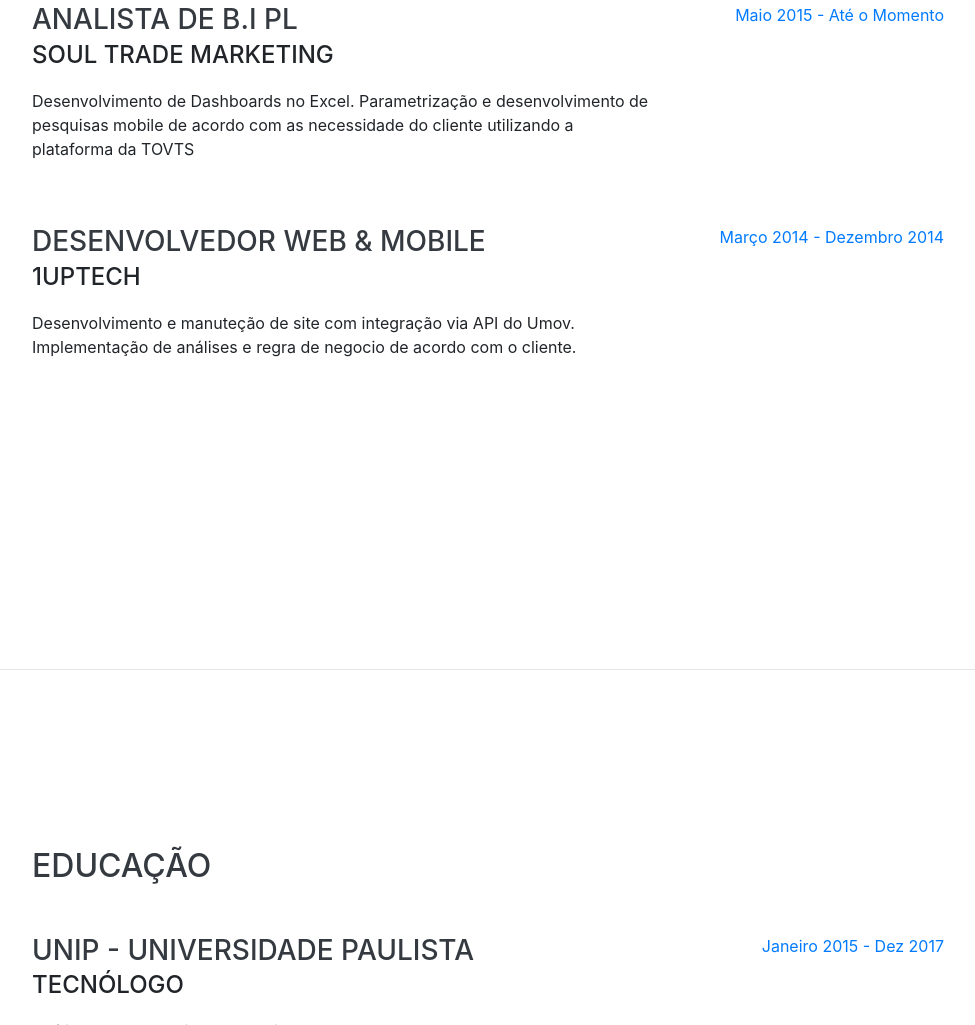
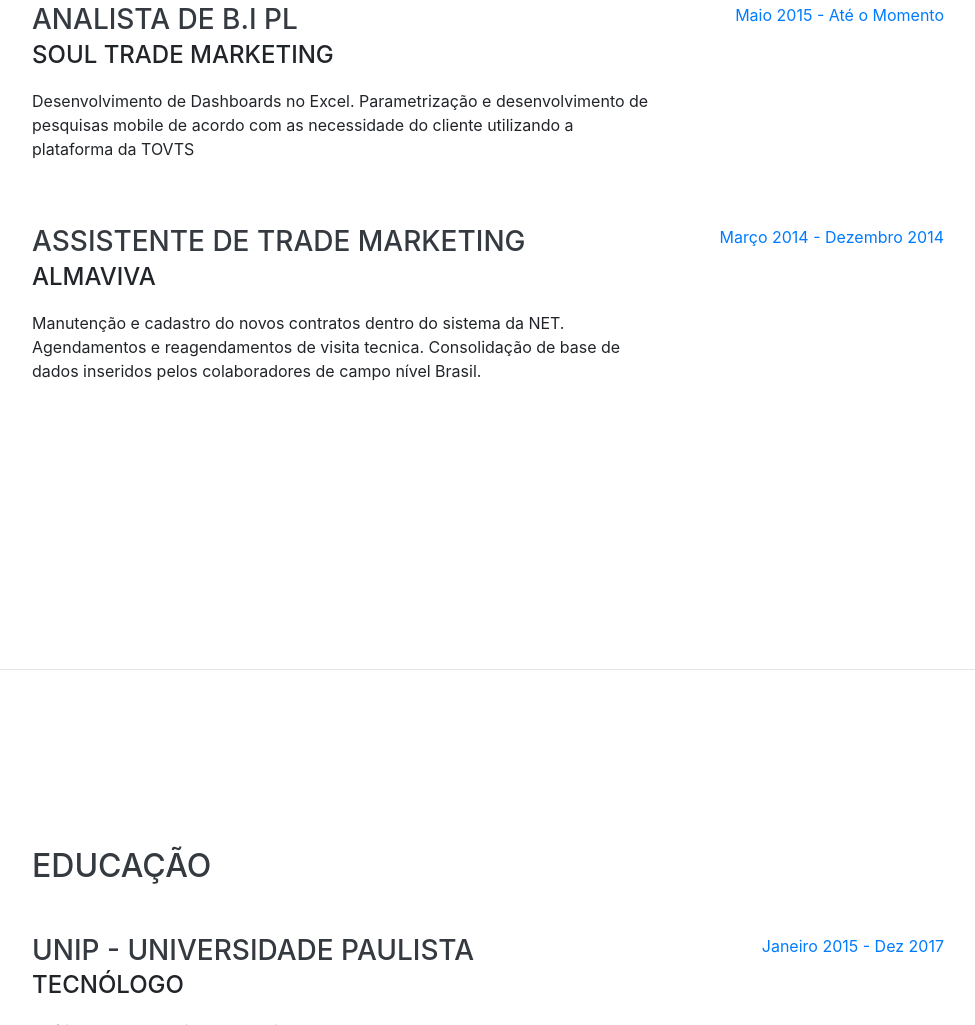
Before and after one commit to TacilioRodriguez/taciliorodriguez.github.io, a website with bundled scripts: page index.html in a window 1280 px wide. Shown: the part 932-1957 px from the top of the page, without its empty margins (288-1263 px from the left). Built offline with nearby package versions, Linux system fonts and the light colour scheme; a web font is replaced by a local one.

Commit message:
Update index.html

```diff
--- a/index.html
+++ b/index.html
@@ -104,9 +104,9 @@
 
         <div class="resume-item d-flex flex-column flex-md-row justify-content-between mb-5">
           <div class="resume-content">
-            <h3 class="mb-0">Desenvolvedor Web & Mobile</h3>
-            <div class="subheading mb-3">1UpTech</div>
-            <p>Desenvolvimento e manuteção de site com integração via API do Umov. Implementação de análises e regra de negocio de acordo com o cliente. </p>
+            <h3 class="mb-0">Assistente de Trade Marketing</h3>
+            <div class="subheading mb-3">AlmaViva</div>
+            <p>Manutenção e cadastro do novos contratos dentro do sistema da NET. Agendamentos e reagendamentos de visita tecnica. Consolidação de base de dados inseridos pelos colaboradores de campo nível Brasil. </p>
           </div>
           <div class="resume-date text-md-right">
             <span class="text-primary">Março 2014 - Dezembro 2014</span>
```
